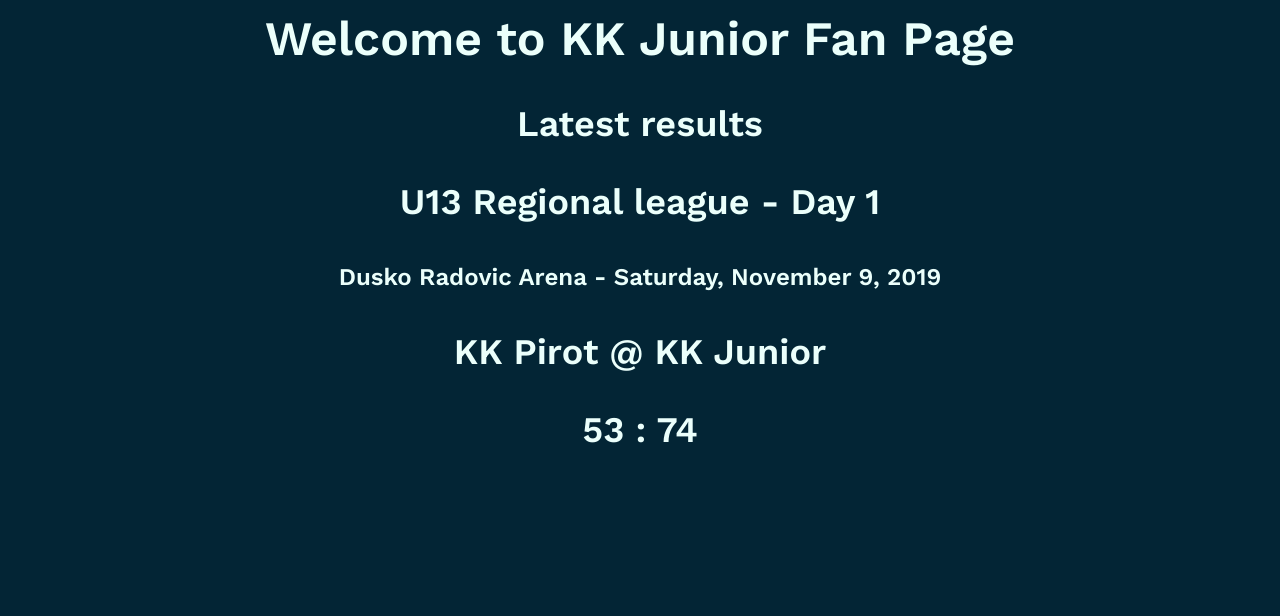
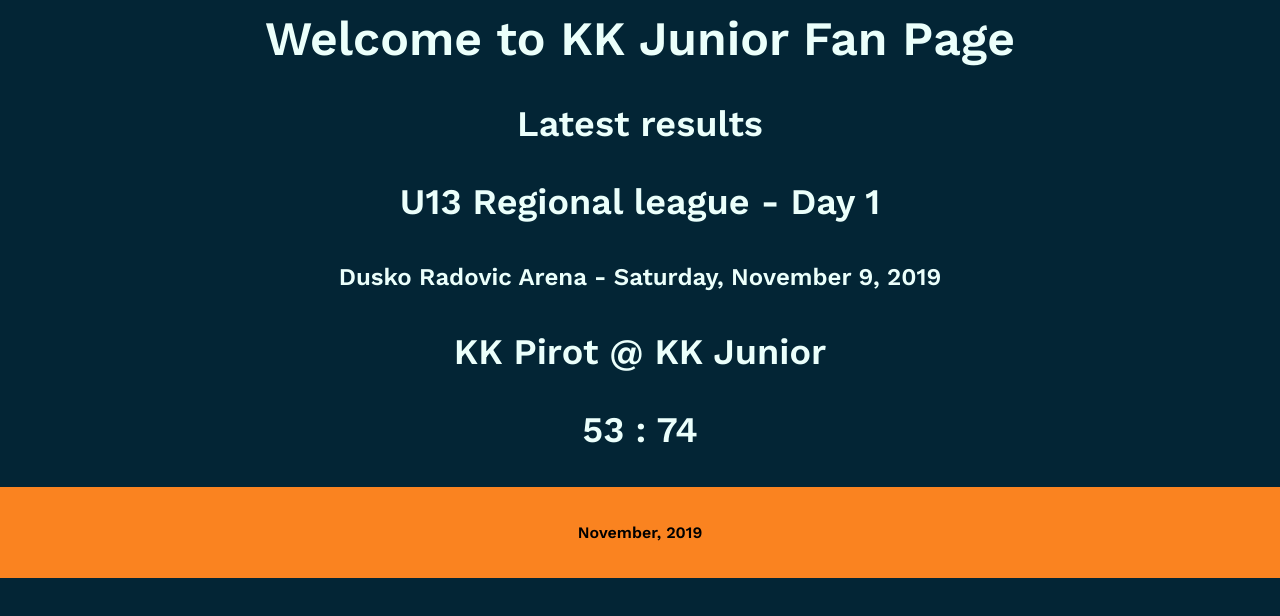
Before and after one commit to sasapejcic/project0, a plain HTML site: page index.html in a window 1280 px wide. Shown: the part 162-778 px from the top of the page. Drawn offline with nearby package versions, Linux system fonts and the light colour scheme.

Commit message:
Footer added to index.html

```diff
--- a/css/styles.scss
+++ b/css/styles.scss
@@ -114,3 +114,9 @@ h5 {
 	font-size: 24px;
 	text-align: center;
 }
+
+footer {
+  background-color: $basketball-color;
+  padding: 20px;
+  text-align: center;
+}
--- a/index.html
+++ b/index.html
@@ -33,6 +33,9 @@
       </div>
     </content>
     <footer>
+      <div class="container">
+        <p>November, 2019</p>
+      </div>
     </footer>
   </body>
 
```
Also changed, not shown: css/styles.css, 1 other file.
